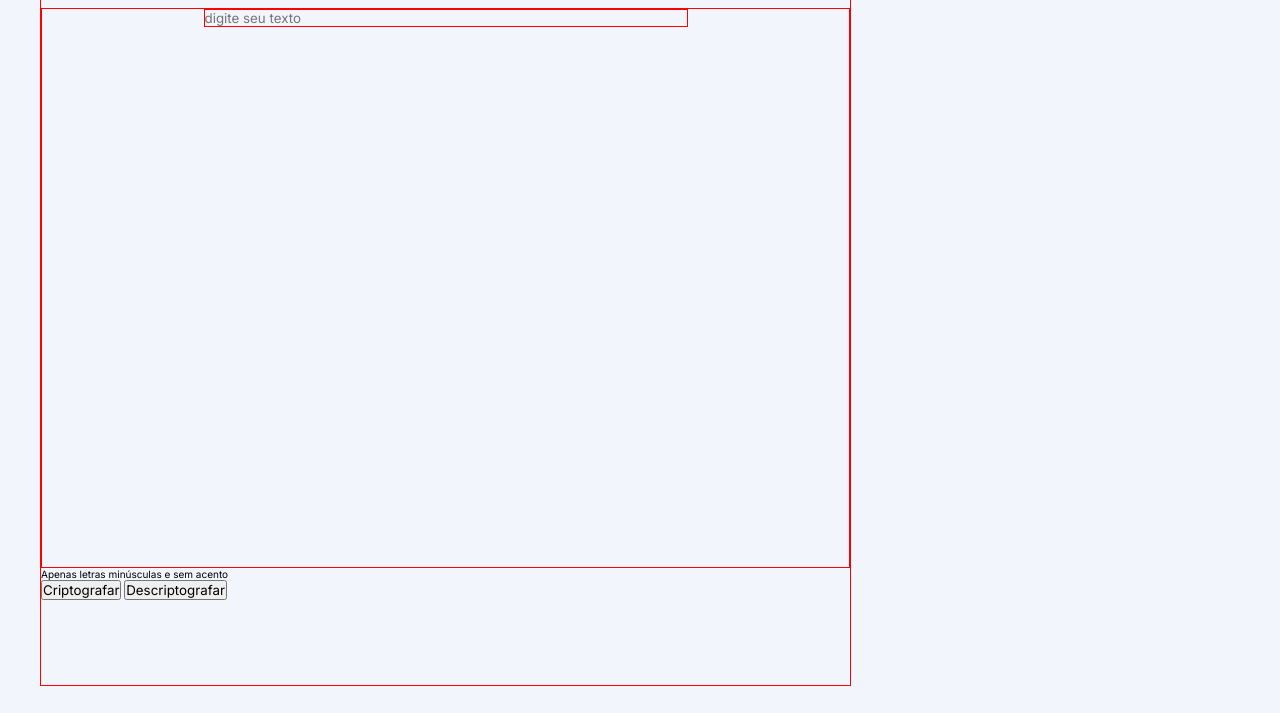
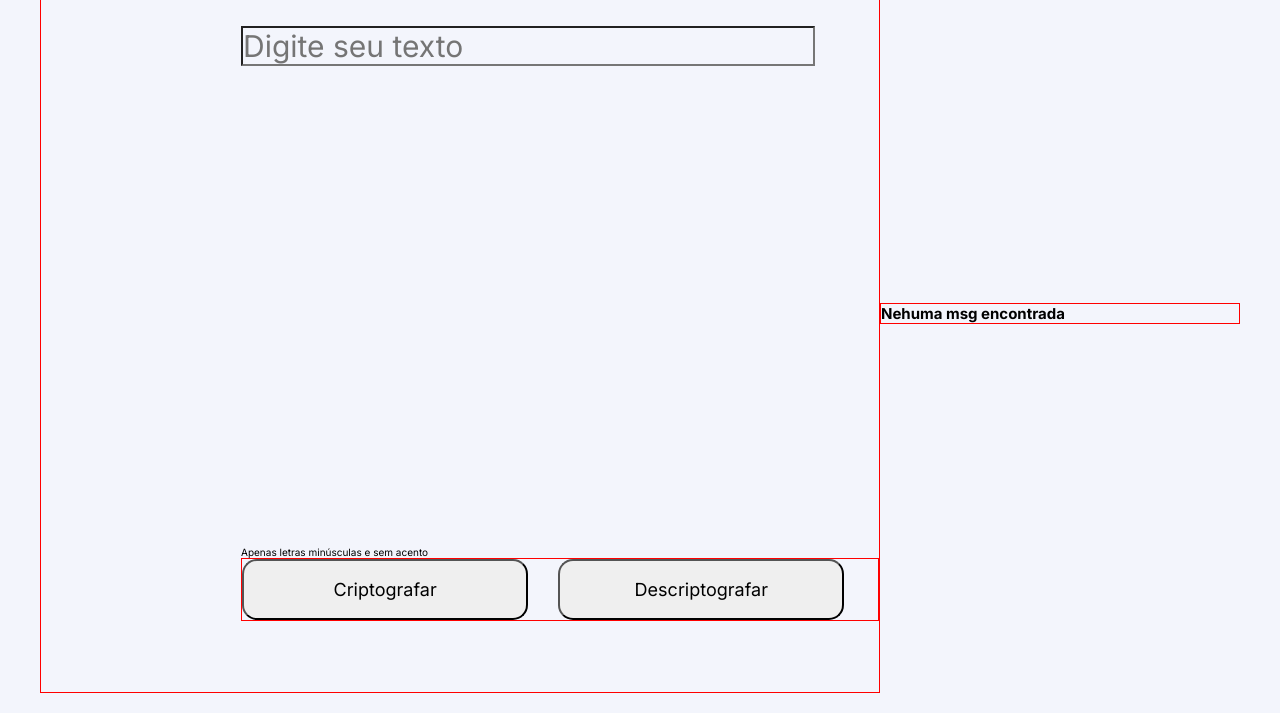
Before and after one commit to devbrunogomes/desafio-alura-decodificador, a plain HTML site: page index.html in a window 1280 px wide. Shown: the part 87-800 px from the top of the page. Drawn offline with Linux system fonts and the light colour scheme.

Commit message:
refatoring the css using flexbox--positions of left side

```diff
--- a/index.html
+++ b/index.html
@@ -7,22 +7,26 @@
     <title>Document</title>
   </head>
   <body>
-    <header>
-      <img src="./assets/logo-alura.png" alt="logo alura" class="logoAlura"/>
-    </header>
     <main>
-      <div class="inputWrapper">
+      <div class="imgContainer">
+        <img src="./assets/logo-alura.png" alt="logo alura" class="logoAlura" />
+      </div>
+      <div class="inputAndButtonsWrapper">
+        <div class="inputContainer">
           <input
             type="text"
             name="text"
             id="textInput"
-          placeholder="digite seu texto"
+            placeholder="Digite seu texto"
           />
         </div>
+        <div class="spanWrapper">
           <span>Apenas letras minúsculas e sem acento</span>
+        </div>
         <div class="buttonsWrapper">
           <button class="criptografar">Criptografar</button>
           <button class="descriptografar">Descriptografar</button>
+        </div>
       </div>
     </main>
     <aside>
--- a/styles.css
+++ b/styles.css
@@ -1,4 +1,4 @@
-@import url('https://fonts.googleapis.com/css2?family=Inter:wght@100..900&display=swap');
+@import url("https://fonts.googleapis.com/css2?family=Inter:wght@100..900&display=swap");
 
 * {
   padding: 0;
@@ -9,77 +9,83 @@
 
 :root {
   font-size: 62.5%;
-  --primary-color: #F3F5FC;
-  --color-text: #0A3871;
-
+  --primary-color: #f3f5fc;
+  --color-text: #0a3871;
 }
 
-/* Conteiner Principal */
+/*-------------- Container Principal --------------*/
 body {
-  display: grid;
-  grid-template-areas:
-    ". . . ."
-    "logo logo logo aside"
-    "input input input aside"
-    "input input input aside"
-    "input input input aside"
-    "input input input aside"
-    "input input input aside"
-    "input input input aside"
-    "input input input aside"
-    "input input input aside"
-    "input input input aside"
-    "input input input aside"
-    "input input input aside"
-    "input input input aside"
-    ". . . ."
-  ;
+  width: 100vw;
   height: 100vh;
-  max-width: 16 00px;
-  padding: 2rem 4rem 2rem 4rem;
+  max-width: 1600px;
+  display: flex;
+  justify-content: center;
+  align-items: center;
+  padding: 2rem 4rem;
   background-color: var(--primary-color);
 }
 
-/* Header (logotipo) */
-header {
-  grid-area: logo;
+/*----------- Lado esquerdo com input e botões --------------*/
+main {
+  border: 1px solid red;
+  width: 70vw;
+  height: 100%;
   display: flex;
-  justify-content: start;
-  align-items: center;
+  flex-direction: column;
 }
 
+/* Image */
+.imgContainer {
+  width: 100%;
+}
 .logoAlura {
   width: 10rem;
 }
 
-/* Lado esquerdo com input e botões */
-main {
-  border: 1px solid red;
-  grid-area: input;
+/* Wrapper */
+.inputAndButtonsWrapper {
+  margin-top: 5rem;
+  margin-left: 20rem;
+}
+
+/* Input */
+.inputContainer {
+  width: 100%;
+  height: 65vh;
   display: flex;
   align-items: start;
-  flex-direction: column;
-  padding-top: 2rem;
-}
-
-.inputWrapper {
-  border: 1px solid red;
-  width: 100%;
-  height: 70vh;
-  display: flex;
-  align-items: start;
-  justify-content: center;
 }
 
 #textInput {
-  border: 1px solid red;
-  width: 60%;
-
+  width: 90%;
+  font-size: 3rem;
   color: var(--color-text);
   background-color: var(--primary-color);
 }
 
-/* Lado direito com a mensagem criptografrada */
+/* Span */
+.spanWrapper {
+  width: 100%;
+}
+
+/* Buttons */
+.buttonsWrapper {
+  border: 1px solid red;
+  width: 100%;
+  display: flex;
+
+  gap: 3rem;
+}
+
+button {
+  width: 45%;
+  font-size: 1.8rem;
+  padding: 1.8rem 1rem;
+  border-radius: 1.5rem;
+}
+
+/*-------------- Lado direito com a mensagem criptografrada --------------*/
 aside {
-  grid-area: aside;
+  width: 30vw;
+  border: 1px solid red;
 }
```
Lines whose indentation alone changed are shown as unchanged.
